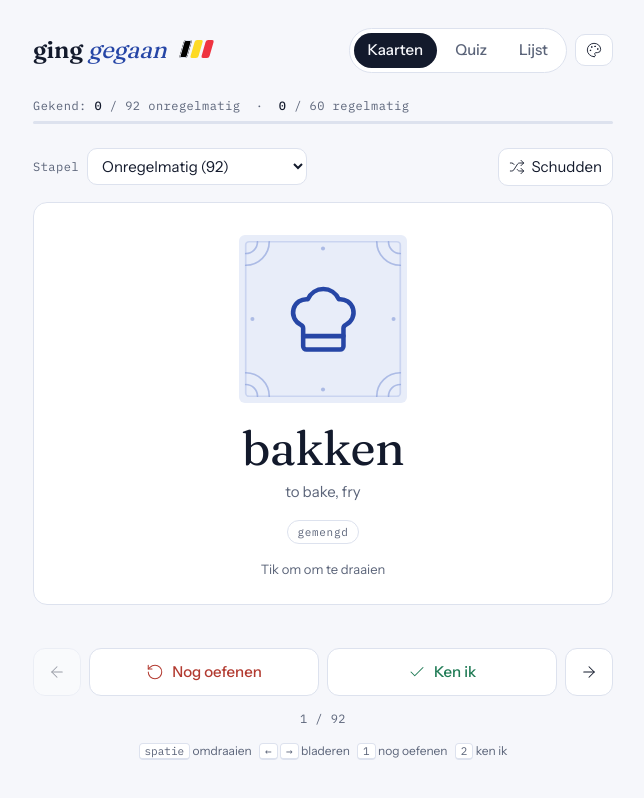
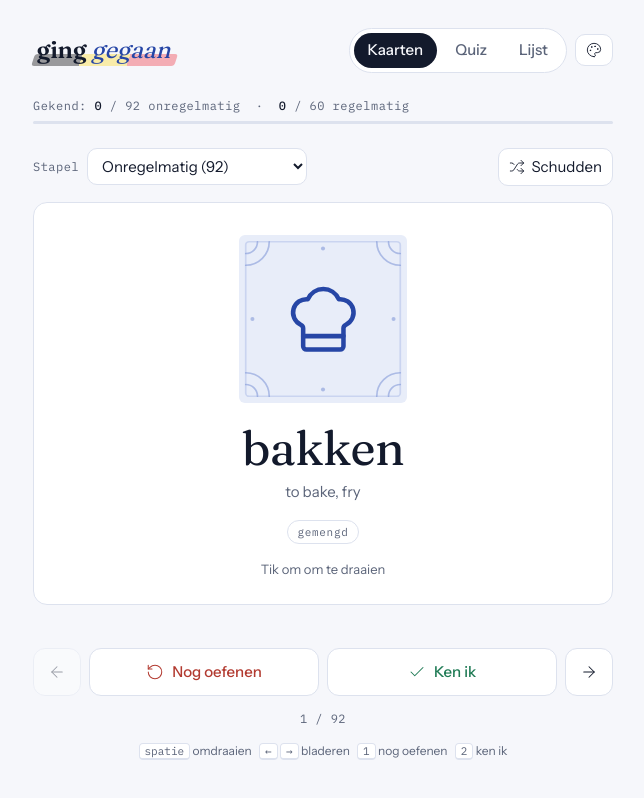
Before and after one commit to overlordqd/ging-gegaan, a plain HTML site: page index.html in a window 1280 px wide. Shown: the whole page, without its empty margins (317-961 px from the left). Drawn offline with nearby package versions, Linux system fonts and the light colour scheme.

Commit message:
Put the tricolor behind the logo text as a highlighter band
Co-Authored-By: Claude Opus 5.5 <noreply@anthropic.com>

```diff
--- a/index.html
+++ b/index.html
@@ -13,7 +13,7 @@
 /* Layout: one narrow centred column; a Delft tile carries each verb, everything else stays quiet around it. */
 :root{
   --paper:#F6F7FB; --surface:#FFFFFF; --ink:#131A2C; --muted:#5B6479; --line:#DDE2EE;
-  --delft:#2646A6; --delft-soft:#E8EDF9; --accent2:#7C93D6; --good:#1E7A54; --good-soft:#E3F3EB; --bad:#B23A30; --bad-soft:#FBEAE8;
+  --delft:#2646A6; --delft-soft:#E8EDF9; --accent2:#7C93D6; --flag-k:#000000; --flag-o:.38; --good:#1E7A54; --good-soft:#E3F3EB; --bad:#B23A30; --bad-soft:#FBEAE8;
   --f-display:"Fraunces",Georgia,"Times New Roman",serif;
   --f-body:"Instrument Sans",system-ui,-apple-system,"Segoe UI",sans-serif;
   --f-mono:"IBM Plex Mono",ui-monospace,"SF Mono",Menlo,monospace;
@@ -23,13 +23,13 @@
   :root:not([data-theme="light"]){
     color-scheme:dark;
     --paper:#0C1120; --surface:#141B2E; --ink:#E7EBF5; --muted:#97A1B8; --line:#263049;
-    --delft:#93ACF4; --delft-soft:#1A2547; --accent2:#5B74C2; --good:#5DC596; --good-soft:#12301F; --bad:#F2897F; --bad-soft:#3A1916;
+    --delft:#93ACF4; --delft-soft:#1A2547; --accent2:#5B74C2; --flag-k:#5A5A5A; --flag-o:.5; --good:#5DC596; --good-soft:#12301F; --bad:#F2897F; --bad-soft:#3A1916;
   }
 }
 :root[data-theme="dark"]{
   color-scheme:dark;
   --paper:#0C1120; --surface:#141B2E; --ink:#E7EBF5; --muted:#97A1B8; --line:#263049;
-  --delft:#93ACF4; --delft-soft:#1A2547; --accent2:#5B74C2; --good:#5DC596; --good-soft:#12301F; --bad:#F2897F; --bad-soft:#3A1916;
+  --delft:#93ACF4; --delft-soft:#1A2547; --accent2:#5B74C2; --flag-k:#5A5A5A; --flag-o:.5; --good:#5DC596; --good-soft:#12301F; --bad:#F2897F; --bad-soft:#3A1916;
 }
 *{box-sizing:border-box}
 body{background:var(--paper);color:var(--ink);font-family:var(--f-body);font-size:15px;line-height:1.5;
@@ -45,12 +45,10 @@ header{display:flex;align-items:center;justify-content:space-between;gap:12px;fl
 .brand{display:flex;align-items:baseline;gap:10px}
 .brand h1{margin:0;font-family:var(--f-display);font-weight:600;font-size:24px;letter-spacing:-.01em}
 .brand h1 i{font-style:italic;font-weight:400;color:var(--delft)}
-.brand{gap:12px}
-.flag{display:inline-flex;gap:3px;transform:skewX(-16deg);transform-origin:bottom}
-.flag span{width:8px;height:18px;border-radius:2px}
-.flag span:nth-child(1){background:#000;box-shadow:inset 0 0 0 1px var(--line)}
-.flag span:nth-child(2){background:#FDDA24}
-.flag span:nth-child(3){background:#EF3340}
+.brand h1{position:relative;isolation:isolate;padding:0 .15em}
+.brand h1::before{content:"";position:absolute;z-index:-1;left:0;right:-.1em;bottom:.06em;height:.52em;
+  background:linear-gradient(90deg,var(--flag-k) 0 33.33%,#FDDA24 33.33% 66.66%,#EF3340 66.66% 100%);
+  opacity:var(--flag-o);transform:skewX(-18deg);border-radius:3px}
 .progress{color:var(--muted)}
 .progress b{color:var(--ink);font-weight:500}
 nav{display:flex;gap:4px;background:var(--surface);border:1px solid var(--line);border-radius:999px;padding:4px}
@@ -188,7 +186,7 @@ td .tile .orn{display:none}
 <body>
 <div class="app">
   <header>
-    <div class="brand"><h1>ging <i>gegaan</i></h1><span class="flag" aria-hidden="true"><span></span><span></span><span></span></span></div>
+    <div class="brand"><h1>ging <i>gegaan</i></h1></div>
     <div class="head-right">
       <nav aria-label="Modus">
         <button id="tab-cards" data-tab="cards" aria-pressed="true">Kaarten</button>
```
